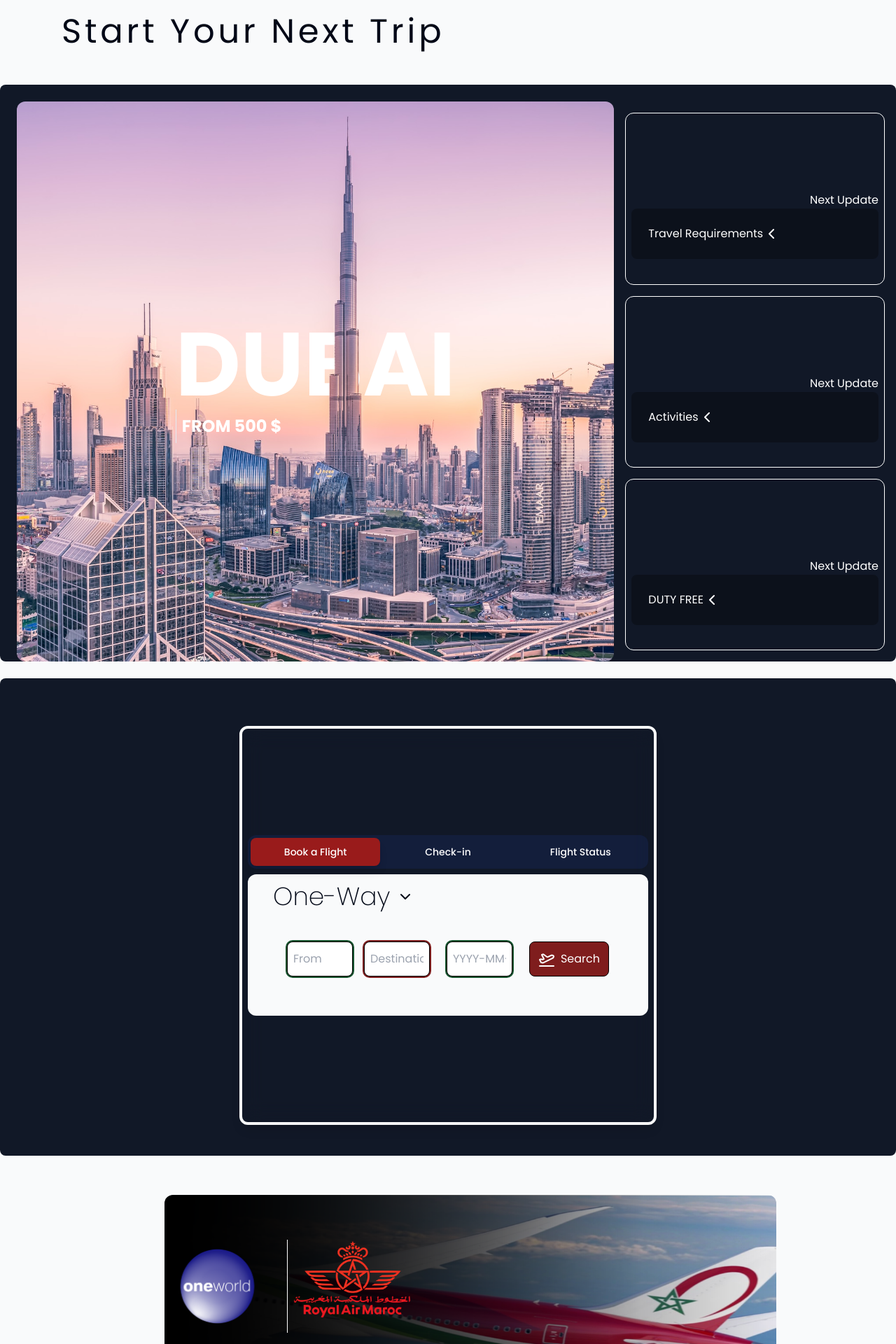
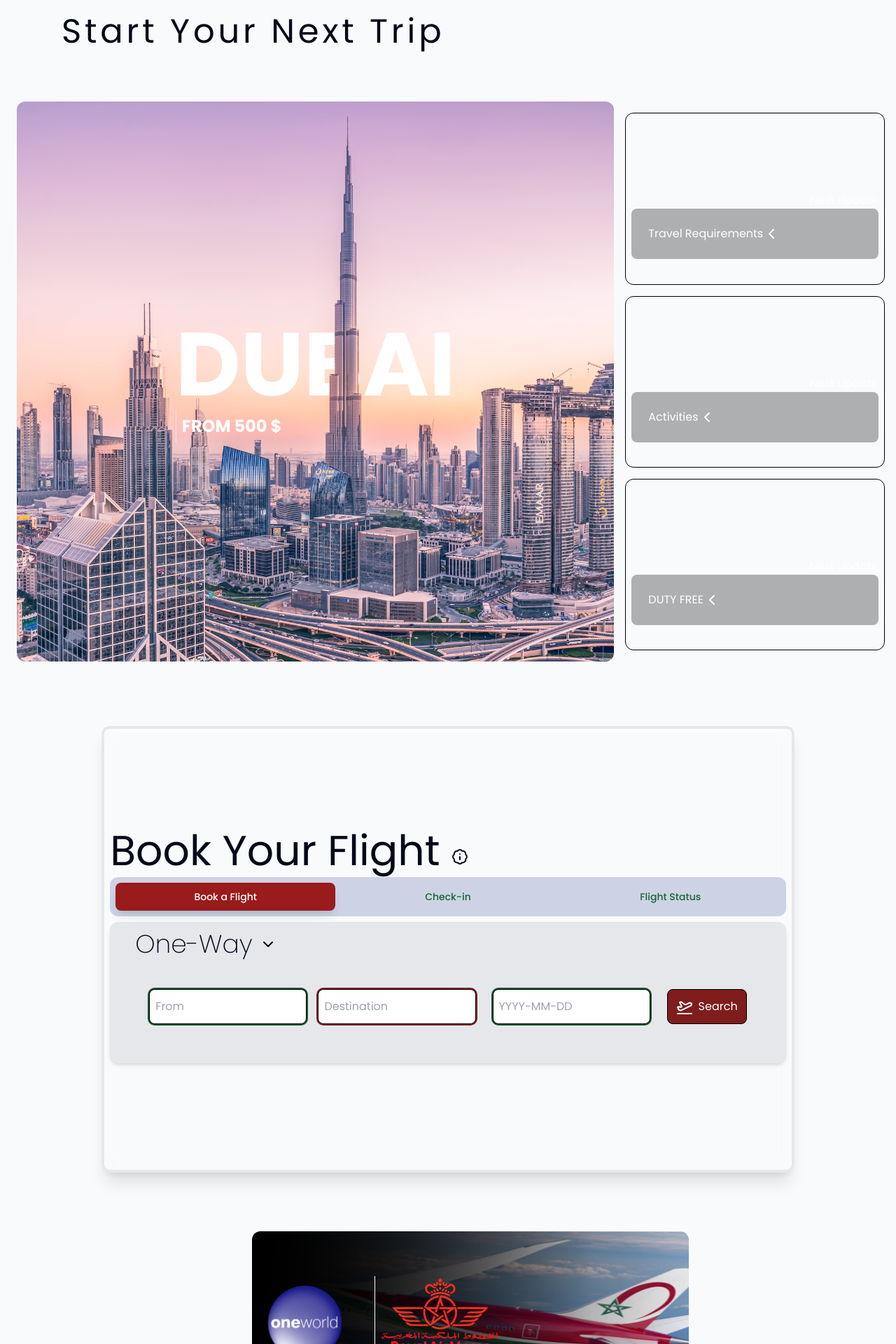
Before and after one commit to Kngdmn34/Royal-Air-Maroc, a Next.js app: page / in a window 1280 px wide. Shown: the part 520-2440 px from the top of the page at 70% size. Built offline with nearby package versions, Linux system fonts and the light colour scheme.

Commit message:
book flight infos

```diff
--- a/app/UIcomponentes/reservation.tsx
+++ b/app/UIcomponentes/reservation.tsx
@@ -8,7 +8,7 @@ import classNames from 'classnames';
 
 
 //icons
-import { PlaneTakeoff, ChevronDown, Plane, PlaneLanding, ChevronLeft } from 'lucide-react';
+import { PlaneTakeoff, ChevronDown, Plane, PlaneLanding, ChevronLeft, BadgeInfo } from 'lucide-react';
 
 
 interface Flight {
@@ -32,12 +32,12 @@ const FlightResults: React.FC<FlightResultsProps> = ({ flights, setData }) => {
 
     return (
         <Tab.Panel>
-            <div className="flex bg-white border border-black p-4 rounded-lg">
+            <div className="rounded-xl bg-gray-50 p-3">
                 <button className='flex text-end p-2' onClick={() => setData([])}><ChevronLeft /></button>
                 <ul className=' p-6 mr-6'>
                     {flights.map((flight, index) => (
                         <li key={index}>
-                            <div className='flex justify-between p-6  bg-gray-100 rounded-xl  border-2 border-black shadow-md mt-4'>
+                            <div className='flex justify-between p-6  bg-white rounded-xl  border-3 border-gray-500 shadow-md mt-4'>
                                 <div className='grid grid-cols-4 gap-4'>
                                     <div className='border-l-2 border-black p-2 pt-2'><span className='flex py-2 ml-2'><PlaneTakeoff /></span> <span className='font-semibold'>{flight.origin} </span>  <span className='flex py-2 ml-2'><PlaneLanding /></span> <span className='font-semibold'>{flight.destination}</span> </div>
                                     <div className='grid border-l-2 items-center text-center border-black p-2 pt-2'>{flight.number_of_changes == 1 ? <span className='pr-2 p-2 border rounded-lg shadow-lg border-black'>One Stop</span> : <span className='pr-2 p-2 border rounded-lg shadow-lg border-black'>{flight.number_of_changes == 0 ? <span className='pr-2 p-2  rounded-lg '>Direct</span> : <span >Stops : {flight.number_of_changes}</span>}</span>}  </div>
@@ -184,13 +184,14 @@ const Reservation = () => {
         }
     }
     return (
-        <div className="max-w-[50%] mx-auto border-4 border-gray-50 backdrop-blur-lg overflow p-36 sm:px-0 rounded-xl shadow-lg">
+        <div className="max-w-[83%] mx-auto border-4 border-gray-200 backdrop-blur-md overflow p-36 sm:px-0 rounded-xl shadow-xl">
+            <span className='text-6xl p-2 '>Book Your Flight <button className='text-2xl'><BadgeInfo /></button></span>
             <div className=' p-2'>
                 <Tab.Group>
-                    <Tab.List className="flex space-x-1 justify-center bg-blue-900/20 p-1 rounded-xl">
+                    <Tab.List className="flex space-x-1 justify-center bg-blue-900/20 p-2 rounded-xl">
                         <Tab className={({ selected }) =>
                             classNames(
-                                'w-full rounded-lg py-2.5 text-sm font-medium leading-5 text-white',
+                                'w-full rounded-lg py-2.5 text-sm font-medium leading-5 text-black',
                                 'ring-white ring-opacity-60 ring-offset-2 ring-offset-green-900 focus:outline-none focus:ring-2',
                                 selected
                                     ? 'bg-red-800 text-white shadow-lg'
@@ -199,7 +200,7 @@ const Reservation = () => {
                         }>Book a Flight</Tab>
                         <Tab className={({ selected }) =>
                             classNames(
-                                'w-full rounded-lg py-2.5 text-sm font-medium leading-5 text-white',
+                                'w-full rounded-lg py-2.5 text-sm font-medium leading-5 text-black',
                                 'ring-white ring-opacity-60 ring-offset-2 ring-offset-green-900 focus:outline-none focus:ring-2',
                                 selected
                                     ? 'bg-red-800 text-white shadow-lg'
@@ -208,7 +209,7 @@ const Reservation = () => {
                         }>Check-in</Tab>
                         <Tab className={({ selected }) =>
                             classNames(
-                                'w-full rounded-lg py-2.5 text-sm font-medium leading-5 text-white',
+                                'w-full rounded-lg py-2.5 text-sm font-medium leading-5 text-black',
                                 'ring-white ring-opacity-60 ring-offset-2 ring-offset-green-900 focus:outline-none focus:ring-2',
                                 selected
                                     ? 'bg-red-800 text-white shadow-lg'
@@ -218,11 +219,12 @@ const Reservation = () => {
                     </Tab.List>
                     <Tab.Panels className="mt-2">
 
+
                         {data.length > 0 ? (
                             <FlightResults flights={data} setData={setData} />
                         )
                             :
-                            <Tab.Panel className='rounded-xl bg-gray-50 p-3'>
+                            <Tab.Panel className='rounded-xl bg-gray-200 p-3 backdrop-blur-lg shadow-md'>
                                 <span className='p-6  text-4xl font-extralight'>One-Way <button disabled={true}><ChevronDown /></button></span>
 
                                 <div className='flex justify-between p-16 md:p-11'>
--- a/app/page.tsx
+++ b/app/page.tsx
@@ -20,9 +20,7 @@ import Oneworld from './UIcomponentes/oneworld'
 
 export default function Home() {
 
-  useEffect(() => {
-    alert('The project is still under development - Next Js / Tailwind ( RapidApi - Photoshop, Figma) ')
-  }, [])
+
 
   return (
     <>
@@ -37,10 +35,10 @@ export default function Home() {
         <div className='fixed max-w-[50%] mx-auto p-6 '><Separator /></div>
         <div className=' pt-6 text-center mt-2  mx-auto'>
           <h2 className='text-left p-11 text-extralight  text-5xl ml-11 tracking-widest'>Start Your Next Trip</h2>
-          <div className='grid grid-cols-3 pt-6 mt-2 bg-gray-900 mx-auto rounded-lg'>
+          <div className='grid grid-cols-3 pt-6 mt-2  mx-auto rounded-lg'>
             <span className='col-span-2'><Principe /></span>
             <div className='grid grid-rows-3 gap-y-4 p-4 rounded-xl overflow-hidden'>
-              <span className='block border border-white  p-2 ml-6 rounded-xl text-end pt-28'>
+              <span className='block border border-black  p-2 ml-6 rounded-xl text-end pt-28'>
                 <div className='text-white' >
                   Next Update
                 </div>
@@ -48,11 +46,11 @@ export default function Home() {
                   Travel Requirements <ChevronLeft />
                 </span>
               </span>
-              <span className='border border-white p-2 ml-6 rounded-xl text-end  pt-28'>
+              <span className='border border-black p-2 ml-6 rounded-xl text-end  pt-28'>
                 <div className='text-white'>
                   Next Update
                 </div><span className='flex cursor-pointer bg-black rounded-lg text-white w-full p-6 hover:decoration-solid bg-opacity-30 '>Activities <ChevronLeft className='' /></span></span>
-              <span className='border border-white  p-2 ml-6 rounded-xl text-end pt-28'>
+              <span className='border border-black  p-2 ml-6 rounded-xl text-end pt-28'>
                 <div className='text-white'>
                   Next Update
                 </div><span className='flex cursor-pointer bg-black rounded-lg text-white w-full p-6 hover:decoration-solid bg-opacity-30  '>DUTY FREE <ChevronLeft /></span></span>
@@ -60,14 +58,14 @@ export default function Home() {
           </div>
         </div >
 
-        <div className='relative bg-gray-900 rounded-lg pt-6 mt-6 w-full h-full mb-6'>
+        <div className='relative  rounded-lg pt-6 mt-6 w-full h-full mb-6'>
 
           <div className='relative z-10 w-full h-full p-11'>
 
             <Reservation />
           </div>
         </div>
-        <div className='max-w-[72%] mx-auto p-6 '>
+        <div className='max-w-[50%] mx-auto p-2 '>
 
           <Oneworld />
 
```
